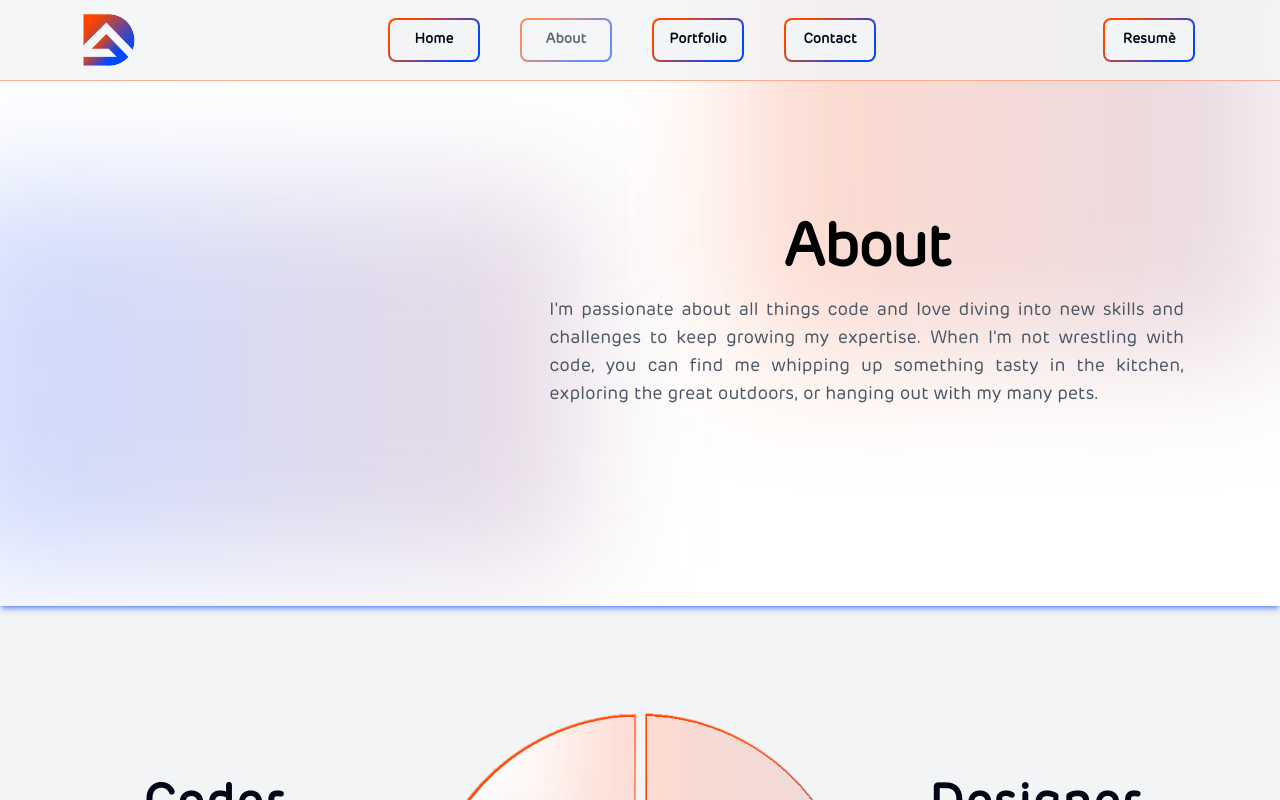
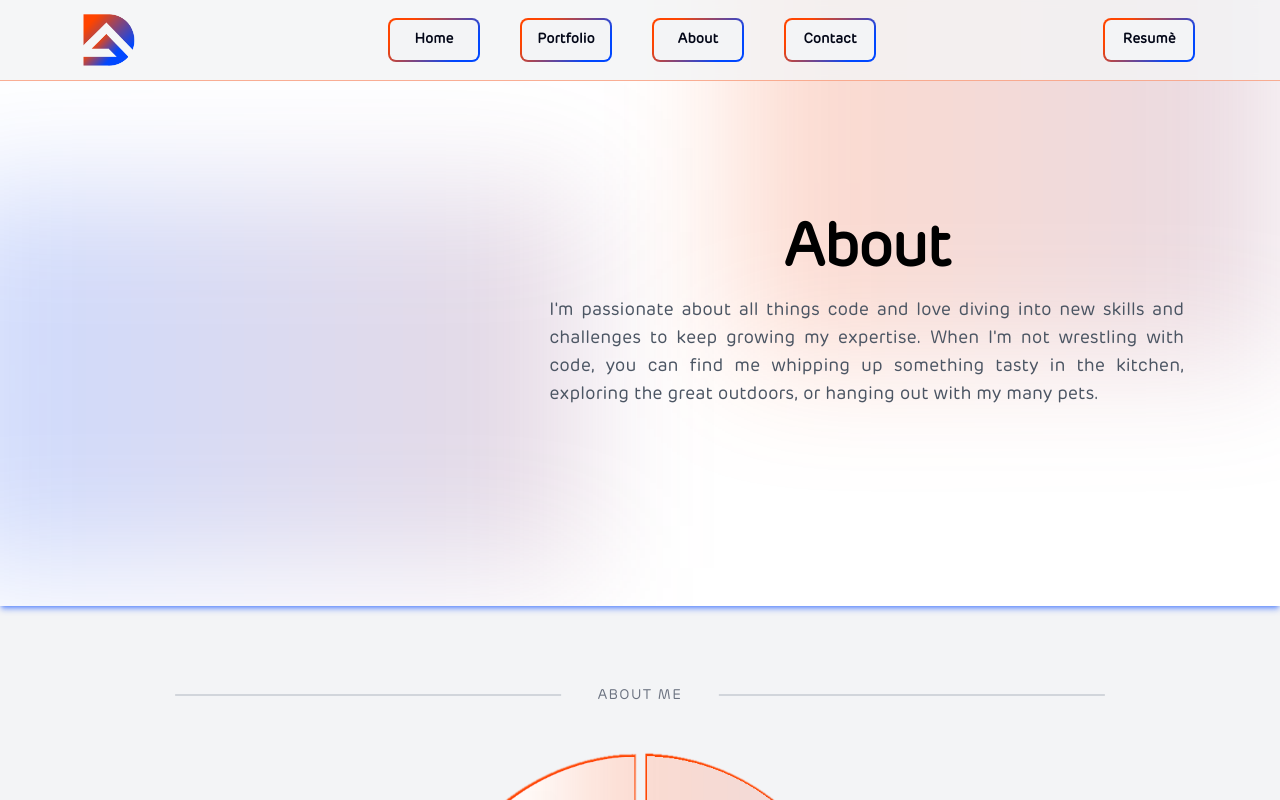
Before and after one commit to Dawson-21/React-Portfolio, a React (Vite) app in the folder react-portfolio/: page /about in a window 1280 px wide. Shown: the top 800 px of the page. Built offline with nearby package versions, Linux system fonts and the light colour scheme.

Commit message:
style(home): continue the switch to one page layout

```diff
--- a/react-portfolio/src/components/Nav.tsx
+++ b/react-portfolio/src/components/Nav.tsx
@@ -1,5 +1,5 @@
 import Button from "./Button";
-import { Link, useLocation } from "react-router-dom";
+import { Link } from "react-router-dom";
 
 function Nav(props: {
   showMenu: boolean;
@@ -11,13 +11,6 @@ function Nav(props: {
     });
   };
 
-  const location = useLocation();
-  const home = location.pathname === '/';
-  const about = location.pathname === '/about';
-  const portfolio = location.pathname === '/portfolio';
-  const contact = location.pathname === '/contact';
-  const resume = location.pathname === '/resume';
-
   let mobileMenu;
 
   if (props.showMenu) {
@@ -26,22 +19,22 @@ function Nav(props: {
         <ul className="flex-col space-y-4 pl-6 py-5">
           <li onClick={() => props.setShowMenu(false)}>
             <Link to="/">
-              <Button currentPage={home}> Home </Button>
+              <Button> Home </Button>
+            </Link>
+          </li>
+          <li onClick={() => props.setShowMenu(false)}>
+            <Link to="/portfolio">
+              <Button> Portfolio </Button>
             </Link>
           </li>
           <li onClick={() => props.setShowMenu(false)}>
             <Link to="/about">
-              <Button currentPage={about}> About </Button>
-            </Link>
-          </li>
-          <li onClick={() => props.setShowMenu(false)}>
-            <Link to="/portfolio">
-              <Button currentPage={portfolio}> Portfolio </Button>
+              <Button> About </Button>
             </Link>
           </li>
           <li onClick={() => props.setShowMenu(false)}>
             <Link to="/contact">
-              <Button currentPage={contact}> Contact </Button>
+              <Button> Contact </Button>
             </Link>
           </li>
         </ul>
@@ -67,9 +60,9 @@ function Nav(props: {
           </Link>
 
           <div className="flex md:order-2 rtl:space-x-reverse">
-            <Link to="/resume" onClick={() => props.setShowMenu(false)}>
-              <Button currentPage={resume}> Resum&#232; </Button>
-            </Link>
+            <a href="/resume.pdf" download onClick={() => props.setShowMenu(false)}>
+              <Button> Resum&#232; </Button>
+            </a>
 
             <button
               type="button"
@@ -102,23 +95,23 @@ function Nav(props: {
             <ul className="flex flex-col p-4 md:p-0 mt-4 rounded-lg font-extrabold md:space-x-8 rtl:space-x-reverse md:flex-row md:mt-0 md:border-0">
               <li>
                 <Link to="/">
-                  <Button currentPage={home}> Home </Button>
+                  <Button> Home </Button>
                 </Link>
               </li>
               <li>
-                <Link to="/about">
-                  <Button currentPage={about}> About </Button>
-                </Link>
+                <a href="#portfolio">
+                  <Button> Portfolio </Button>
+                </a>
               </li>
               <li>
-                <Link to="/portfolio">
-                  <Button currentPage={portfolio}> Portfolio </Button>
-                </Link>
+                <a href="#about">
+                  <Button> About </Button>
+                </a>
               </li>
               <li>
-                <Link to="/contact">
-                  <Button currentPage={contact}> Contact </Button>
-                </Link>
+                <a href="#contact">
+                  <Button> Contact </Button>
+                </a>
               </li>
             </ul>
           </div>
--- a/react-portfolio/src/components/PieChart.tsx
+++ b/react-portfolio/src/components/PieChart.tsx
@@ -1,7 +1,12 @@
+import SectionTitle from "../components/SectionTitle";
+
 export default function PieChart() {
   return (
     <>
-      <div className="grid grid-cols-12 py-20 bg-light dark:bg-dark2 snap-start">
+      <div id ="about" className="scroll-mt-20 grid grid-cols-12 pb-20 bg-light dark:bg-dark2 snap-start">
+        <div className="col-span-12">
+          <SectionTitle>ABOUT ME</SectionTitle>
+        </div>
         <div className="col-span-12 ml-[20%] mr-[20%] pb-10 dark:block dark:md:hidden hidden">
           <img src="media/pie-chart-dark.png" alt="Coder and Designer Pie Chart" />
         </div>
--- a/react-portfolio/src/pages/Home.tsx
+++ b/react-portfolio/src/pages/Home.tsx
@@ -70,7 +70,7 @@ export default function Home() {
 
       {/****************** PROJECTS SECTION ******************/}
 
-      <div className="md:pb-32 pb-20 md:pt-10 dark:bg-dark2 bg-light">
+      <div id="portfolio" className="scroll-mt-20 md:pb-32 pb-20 md:pt-10 dark:bg-dark2 bg-light">
         <SectionTitle>MY LATEST PROJECTS</SectionTitle>
 
         <div className="sm:inline-flex sm:flex-row flex-col xl:mx-[12%] lg:mx-[8%] md:mx-[5%] mx-[4%] lg:gap-5 md:gap-4 sm:gap-3 gap-2">
@@ -198,7 +198,7 @@ export default function Home() {
               desc="I take pride in delivering high-quality work, from writing clean,
               efficient code to ensuring every project meets the highest
               standards. My attention to detail reflects my commitment to
-              excellence in every aspect of my work."
+              excellence."
             />
           </div>
 
@@ -219,7 +219,7 @@ export default function Home() {
               icon="media/clarity.svg"
               alt="Light bulb icon"
               title="Clarity"
-              desc="I prioritize clarity in everything I do to create a smooth and productive work environment. Whether writing code,
+              desc="I prioritize clarity to create a smooth and productive work environment. Whether writing code,
               documenting processes, or discussing technical concepts, I ensure my communication is precise and easy to understand."
             />
           </div>
@@ -274,7 +274,7 @@ export default function Home() {
 
       {/****************** CONTACT FORM  ******************/}
 
-      <div className="md:pb-20 pb-10 bg-light dark:bg-dark2">
+      <div id="contact" className="scroll-mt-16 md:pb-20 pb-10 bg-light dark:bg-dark2">
         <hr className="w-full h-[2px] mx-auto border-0 bg-gray-300" />
         <SectionTitle> SEND ME AN EMAIL </SectionTitle>
         <ContactForm />
--- a/react-portfolio/src/tailwind.css
+++ b/react-portfolio/src/tailwind.css
@@ -1,6 +1,10 @@
 @tailwind base;
 @tailwind components;
 @tailwind utilities;
+
+html {
+  scroll-behavior: smooth;
+}
 
 @layer components {
   .fade-left {
--- a/react-portfolio/tailwind.config.js
+++ b/react-portfolio/tailwind.config.js
@@ -25,4 +25,8 @@ export default {
     },
   },
   plugins: [],
+  // enable smooth scrolling globally
+  corePlugins: {
+    preflight: true,
+  },
 }
```
Also changed, not shown: 1 other file (tests, documents, lock files or other folders).
